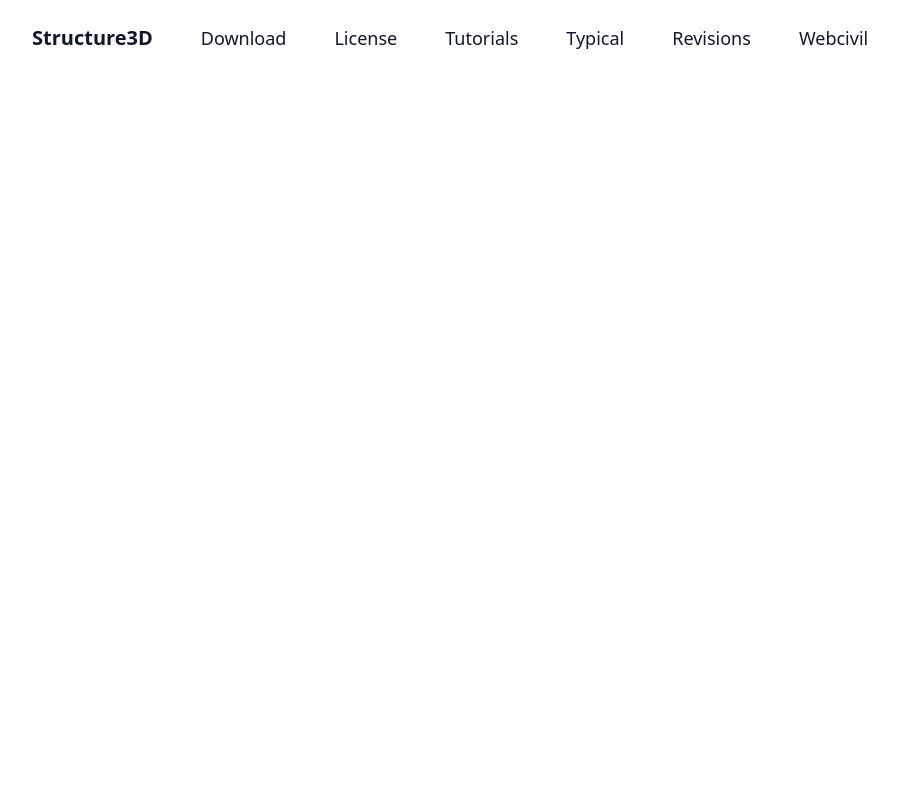
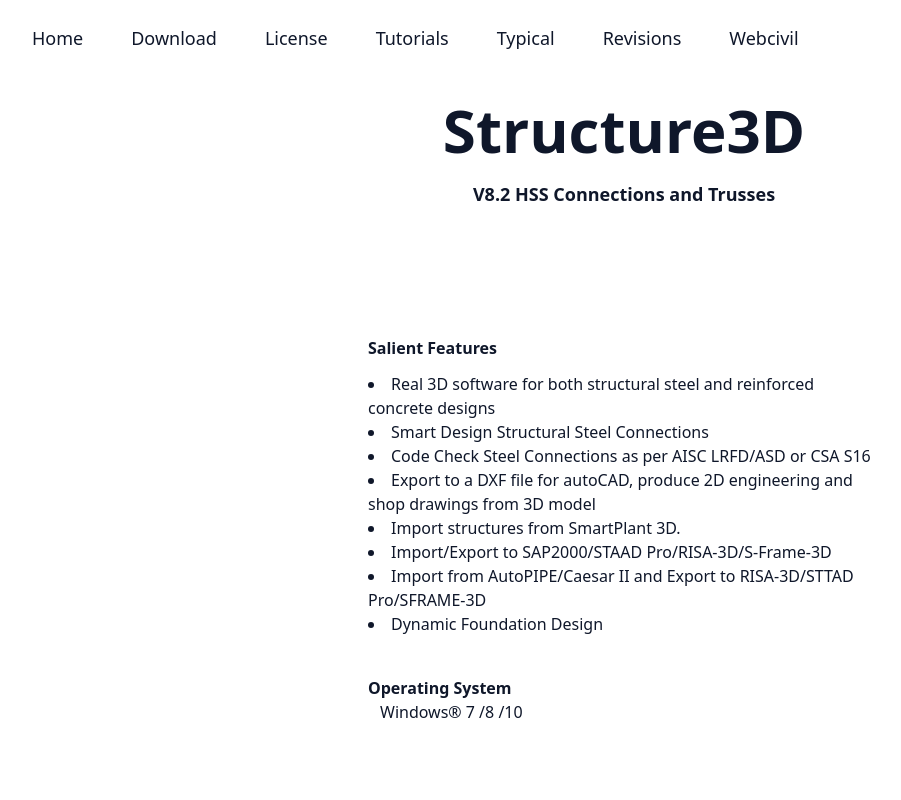
Before and after one commit to demotivate/Structure3D, a plain HTML site: page index.html in a window 1280 px wide. Shown: the top 800 px of the page, without its empty margins (16-917 px from the left). Drawn offline with nearby package versions, Linux system fonts and the light colour scheme.

Commit message:
complete homepage

```diff
--- /dev/null
+++ b/css/extra.css
@@ -0,0 +1,16 @@
+.fadeIn {
+    animation: fadeInAnimation ease 3s;
+    animation-iteration-count: 1;
+    animation-fill-mode: forwards;
+}
+
+@keyframes fadeInAnimation {
+    0% {
+        opacity: 0;
+        transform: translateY(6px);
+    }
+    100% {
+        opacity: 1;
+        transform: translateY(0);
+    }
+}
--- a/index.html
+++ b/index.html
@@ -5,18 +5,17 @@
         <meta http-equiv="X-UA-Compatible" content="IE=edge" />
         <meta name="viewport" content="width=device-width, initial-scale=1.0" />
         <script src="https://cdn.tailwindcss.com"></script>
+        <link rel="stylesheet" href="./css/extra.css" />
         <title>Structure3D - Home</title>
     </head>
     <body>
         <div class="font-sans text-slate-900">
-            <div class="p-6 flex flex-row">
+            <div id="navbar" class="p-6 flex flex-row">
                 <a href="./index.html">
                     <div
                         class="transition hover:text-slate-300 hover:-translate-y-0.5"
                     >
-                        <p class="font-semibold antialiased text-xl mx-6">
-                            Structure3D
-                        </p>
+                        <p class="antialiased text-lg mx-6">Home</p>
                     </div>
                 </a>
                 <a href="./download.html">
@@ -54,7 +53,7 @@
                         <p class="antialiased text-lg mx-6">Revisions</p>
                     </div>
                 </a>
-                <a href="./revisions.html">
+                <a href="http://webcivil.com/">
                     <div
                         class="transition hover:text-slate-300 hover:-translate-y-0.5"
                     >
@@ -62,6 +61,57 @@
                     </div>
                 </a>
             </div>
+
+            <div id="body" class="my-6">
+                <div>
+                    <h1
+                        class="transition text-6xl text-center antialiased font-bold fadeIn"
+                    >
+                        Structure3D
+                    </h1>
+                    <h2 class="my-5 text-lg text-center antialiased font-bold">
+                        V8.2 HSS Connections and Trusses
+                    </h2>
+                </div>
+
+                <div class="mx-96 my-32 text-base">
+                    <h3 class="mb-3 font-semibold">Salient Features</h3>
+                    <ul class="list-disc list-inside">
+                        <li>
+                            Real 3D software for both structural steel and
+                            reinforced concrete designs
+                        </li>
+                        <li>Smart Design Structural Steel Connections</li>
+                        <li>
+                            Code Check Steel Connections as per AISC LRFD/ASD or
+                            CSA S16
+                        </li>
+                        <li>
+                            Export to a DXF file for autoCAD, produce 2D
+                            engineering and shop drawings from 3D model
+                        </li>
+                        <li>Import structures from SmartPlant 3D.</li>
+                        <li>
+                            Import/Export to SAP2000/STAAD
+                            Pro/RISA-3D/S-Frame-3D
+                        </li>
+                        <li>
+                            Import from AutoPIPE/Caesar II and Export to
+                            RISA-3D/STTAD Pro/SFRAME-3D
+                        </li>
+                        <li>Dynamic Foundation Design</li>
+                    </ul>
+
+                    <h3 class="mt-10 font-semibold">Operating System</h3>
+                    <p class="ml-3">Windows® 7 /8 /10</p>
+                </div>
+            </div>
+
+            <footer class="mt-96">
+                <p class="text-center text-sm">
+                    Copyright© 2010-2022   Setford Consulting & Technology Ltd., All Rights Reserved.
+                </p>
+            </footer>
         </div>
     </body>
 </html>
```
